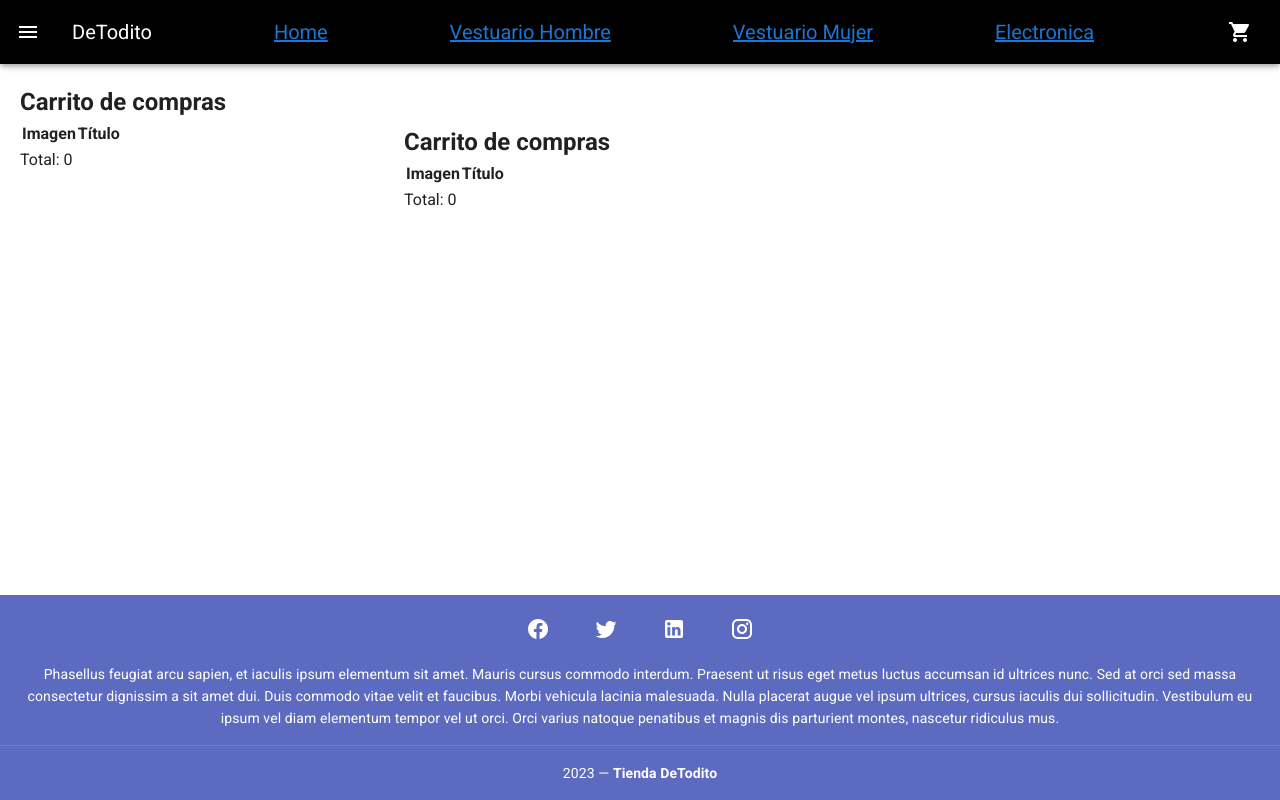
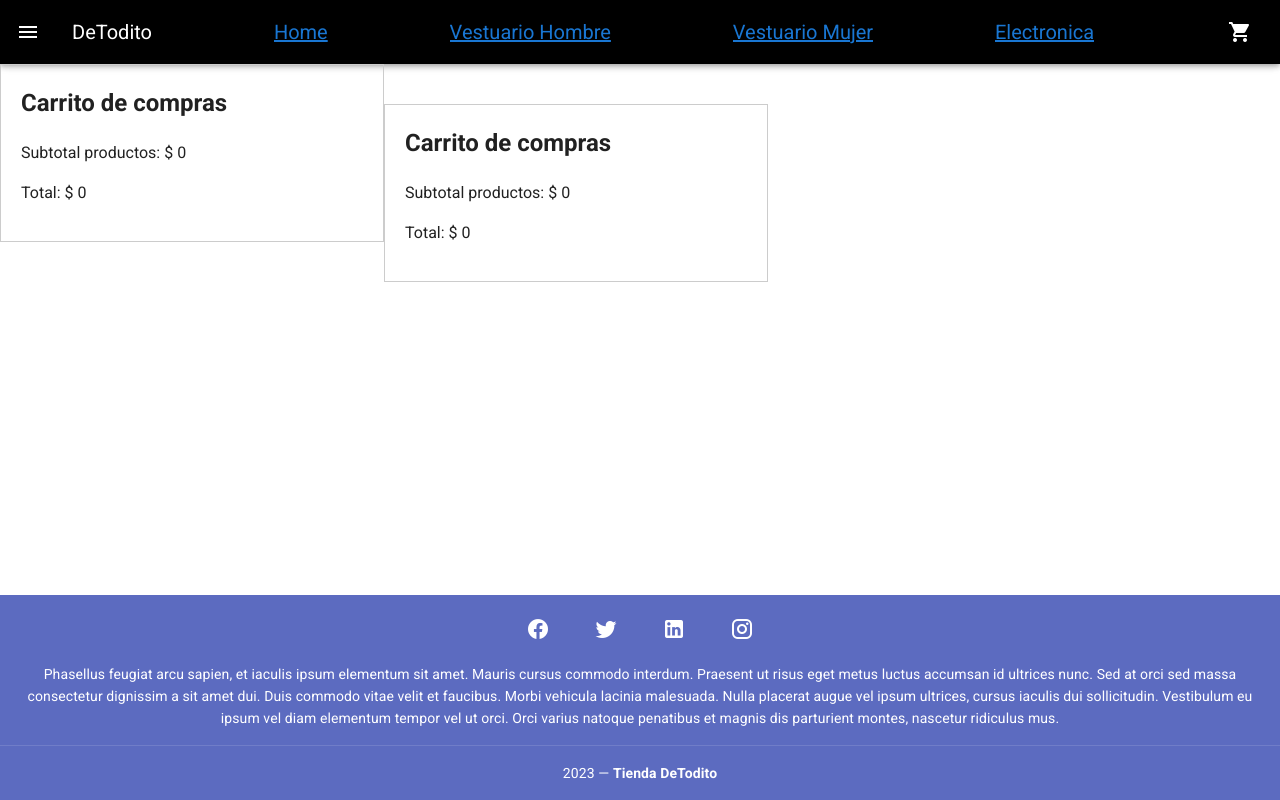
Before and after one commit to nyappu19/examentalentodigital, a Vue app: page /carrito in a window 1280 px wide. Built offline with nearby package versions, Linux system fonts and the light colour scheme.

Commit message:
mod carrito

```diff
--- a/src/components/Carrito.vue
+++ b/src/components/Carrito.vue
@@ -6,27 +6,37 @@
         El carrito está vacío
       </v-alert>
       <table v-else>
-        <thead>
+        <!-- <thead>
           <tr>
             <th>Imagen</th>
             <th>Título</th>
+            <th>Cantidad</th>
             <th></th>
           </tr>
-        </thead>
+        </thead> -->
         <tbody>
-          <tr v-for="(producto, index) in carrito" :key="index">
-            <td><img :src="producto.image" height="50"></td>
+          <tr v-for="(producto, index) in carrito" :key="producto.key">
+            <td><img :src="producto.image" height="60" /></td>
             <td>{{ producto.title }}</td>
-            <td><v-btn color="purple" small @click="eliminarProducto(index)">x</v-btn></td>
+            <td>
+              <input type="number" v-model="producto.cantidad" min="1" @change="actualizarCantidad(index)" class="cantidad-input" />
+            </td>
+            <td>
+              <v-btn color="purple" small @click="eliminarProducto(index)"
+                >x</v-btn
+              >
+            </td>
           </tr>
         </tbody>
       </table>
-      <p>Total: {{ carritoTotal }}</p>
+      <div class="subtotal">
+        <p>Subtotal productos: $ {{ subtotal.toFixed(0) }}</p>
+        <p v-if="descuento > 0">Descuentos: $ {{ descuento.toFixed(0) }}</p>
+        <p>Total: $ {{ total.toFixed(0) }}</p>
+      </div>
     </div>
 
-    <div class="productos-container">
-      <!-- Aquí va el contenido de los productos -->
-    </div>
+    <div class="productos-container"></div>
   </div>
 </template>
 
@@ -40,13 +50,29 @@ export default {
     carritoCount() {
       return this.$store.getters.carritoCount;
     },
-    carritoTotal() {
+    subtotal() {
       return this.$store.getters.totalCarrito;
+    },
+    descuento() {
+      if (this.subtotal < 500) {
+        return this.subtotal * 0.05;
+      } else {
+        return this.subtotal * 0.11;
+      }
+    },
+    total() {
+      return this.subtotal - this.descuento;
     },
   },
   methods: {
     eliminarProducto(index) {
-      this.$store.commit('ELIMINAR_PRODUCTO_DEL_CARRITO', index);
+      this.$store.commit("ELIMINAR_PRODUCTO_DEL_CARRITO", index);
+    },
+    actualizarCantidad(index) {
+      this.$store.commit("ACTUALIZAR_CANTIDAD_PRODUCTO", {
+        index: index,
+        cantidad: this.carrito[index].cantidad,
+      });
     },
   },
 };
@@ -57,6 +83,11 @@ export default {
   float: left;
   width: 30%;
   padding: 20px;
+  border: 1px solid #ccc;
+}
+
+.subtotal {
+  margin-top: 20px;
 }
 
 .productos-container {
@@ -64,4 +95,9 @@ export default {
   width: 70%;
   padding: 20px;
 }
+
+.cantidad-input {
+  width: 40px;
+  text-align: center;
+}
 </style>
--- a/src/router/index.js
+++ b/src/router/index.js
@@ -45,8 +45,8 @@ const routes = [
     component: Electronica
   },
   {
-    path:'/carrito',
-    name:'Carrito',
+    path: '/carrito',
+    name: 'Carrito',
     component: Carrito
   },
 ]
--- a/src/store/index.js
+++ b/src/store/index.js
@@ -33,6 +33,7 @@ export default new Vuex.Store({
         state.carrito.push({
           id: producto.id,
           title: producto.title,
+          image: producto.image,
           precio: producto.price,
           cantidad: 1,
         });
@@ -44,10 +45,10 @@ export default new Vuex.Store({
         producto.cantidad = cantidad;
       }
     },
-      ELIMINAR_PRODUCTO_DEL_CARRITO(state, index) {
-        state.carrito.splice(index, 1);
-      },
+    ELIMINAR_PRODUCTO_DEL_CARRITO(state, index) {
+      state.carrito.splice(index, 1);
     },
+  },
   actions: {
     agregarProductoAlCarrito({ commit }, producto) {
       commit('AGREGAR_PRODUCTO_AL_CARRITO', producto);
--- a/src/views/VestuarioHombre.vue
+++ b/src/views/VestuarioHombre.vue
@@ -4,13 +4,33 @@
       <v-container class="my-8">
         <h2 class="text-center">Vestuario de Hombre</h2>
         <v-row justify="center">
-          <v-col v-for="(producto, index) in productoshombre" :key="index" cols="12" sm="6" md="4" class="my-4">
+          <v-col
+            v-for="(producto, index) in productoshombre"
+            :key="index"
+            cols="12"
+            sm="6"
+            md="4"
+            class="my-4"
+          >
             <v-card>
-              <v-img :src="producto.image" :alt="producto.title" height="400" width="400" class="fill-height fill-width"></v-img>
+              <v-img
+                :src="producto.image"
+                :alt="producto.title"
+                height="400"
+                width="400"
+                class="fill-height fill-width"
+              ></v-img>
               <v-card-title>{{ producto.title }}</v-card-title>
               <v-card-text>{{ producto.description }}</v-card-text>
-              <v-card-text>Price: $ {{ Number(producto.price).toLocaleString("es-CL") }}</v-card-text>
-              <v-btn color="purple" @click="agregarProducto(producto)">Agregar al carrito</v-btn>
+              <v-card-text
+                >Price: $
+                {{
+                  Number(producto.price).toFixed(0).toLocaleString("es-CL")
+                }}</v-card-text
+              >
+              <v-btn color="purple" @click="agregarProducto(producto)"
+                >Agregar al carrito</v-btn
+              >
             </v-card>
           </v-col>
         </v-row>
@@ -20,10 +40,10 @@
 </template>
 
 <script>
-import productosData from '@/assets/json/ropaHombre.json';
+import productosData from "@/assets/json/ropaHombre.json";
 
 export default {
-  name: 'VestuarioHombre',
+  name: "VestuarioHombre",
   data() {
     return {
       productoshombre: [],
@@ -34,7 +54,7 @@ export default {
   },
   methods: {
     agregarProducto(producto) {
-      this.$store.dispatch('agregarProductoAlCarrito', producto);
+      this.$store.dispatch("agregarProductoAlCarrito", producto);
     },
   },
 };
```
Also changed, not shown: src/App.vue (+8 -8 lines), src/components/NavBar.vue (+13 -4 lines).
